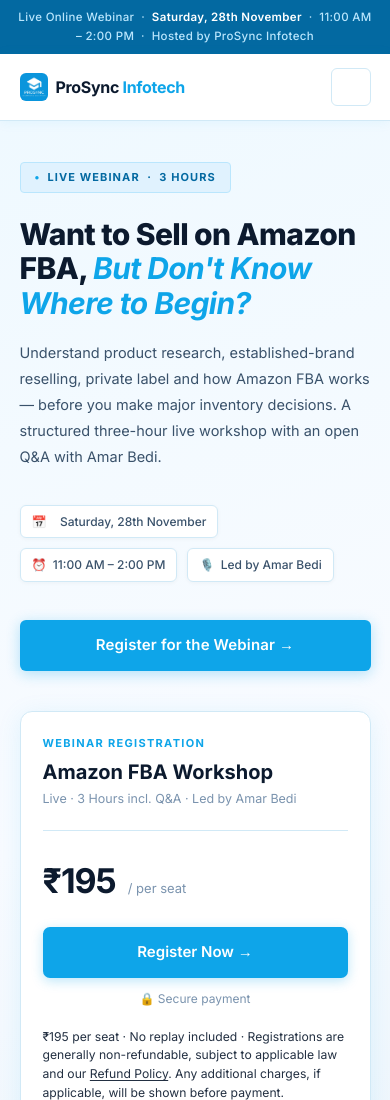
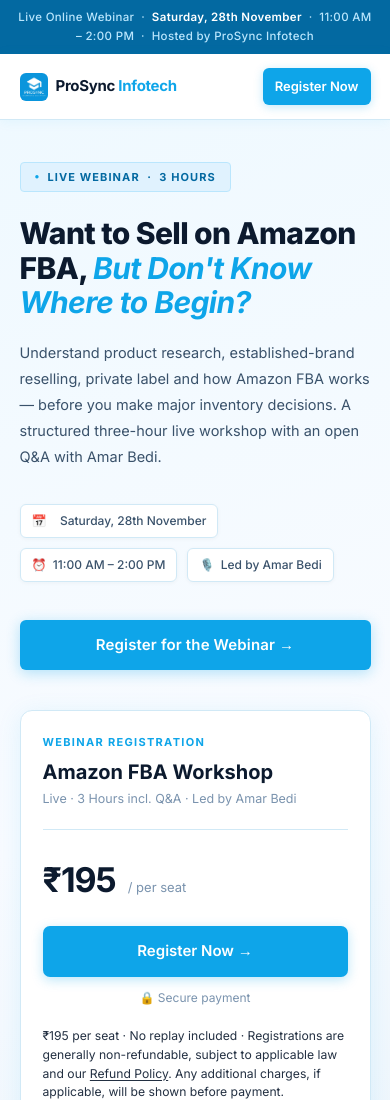
Before and after one commit to amanprosync-dot/Google-Ads-Landing-Aman, a plain HTML site: page index.html in a window 390 px wide. Shown: the top 1100 px of the page. Drawn offline with Linux system fonts and the light colour scheme.

Commit message:
Few more changes

```diff
--- a/css/style.css
+++ b/css/style.css
@@ -164,6 +164,11 @@ nav {
     font-size: 15px;
     border-top: 1px solid var(--border);
   }
+}
+/* Section links are hidden for now. Delete this rule to show them again. */
+.main-nav .nav-links,
+.main-nav .nav-toggle {
+  display: none;
 }
 /* ── HERO ── */
 .hero-outer {
@@ -1496,9 +1501,6 @@ footer {
   .reg-card {
     position: static;
   }
-  nav .nav-cta {
-    display: none;
-  }
   h1 {
     font-size: clamp(30px, 7vw, 42px);
   }
@@ -1542,6 +1544,15 @@ footer {
   }
   nav {
     padding: 14px 5%;
+    gap: 10px;
+  }
+  nav .logo {
+    font-size: 15px;
+  }
+  nav .nav-cta {
+    padding: 8px 12px;
+    font-size: 13px;
+    white-space: nowrap;
   }
   .hero-wrap {
     padding: 40px 5% 48px;
```
